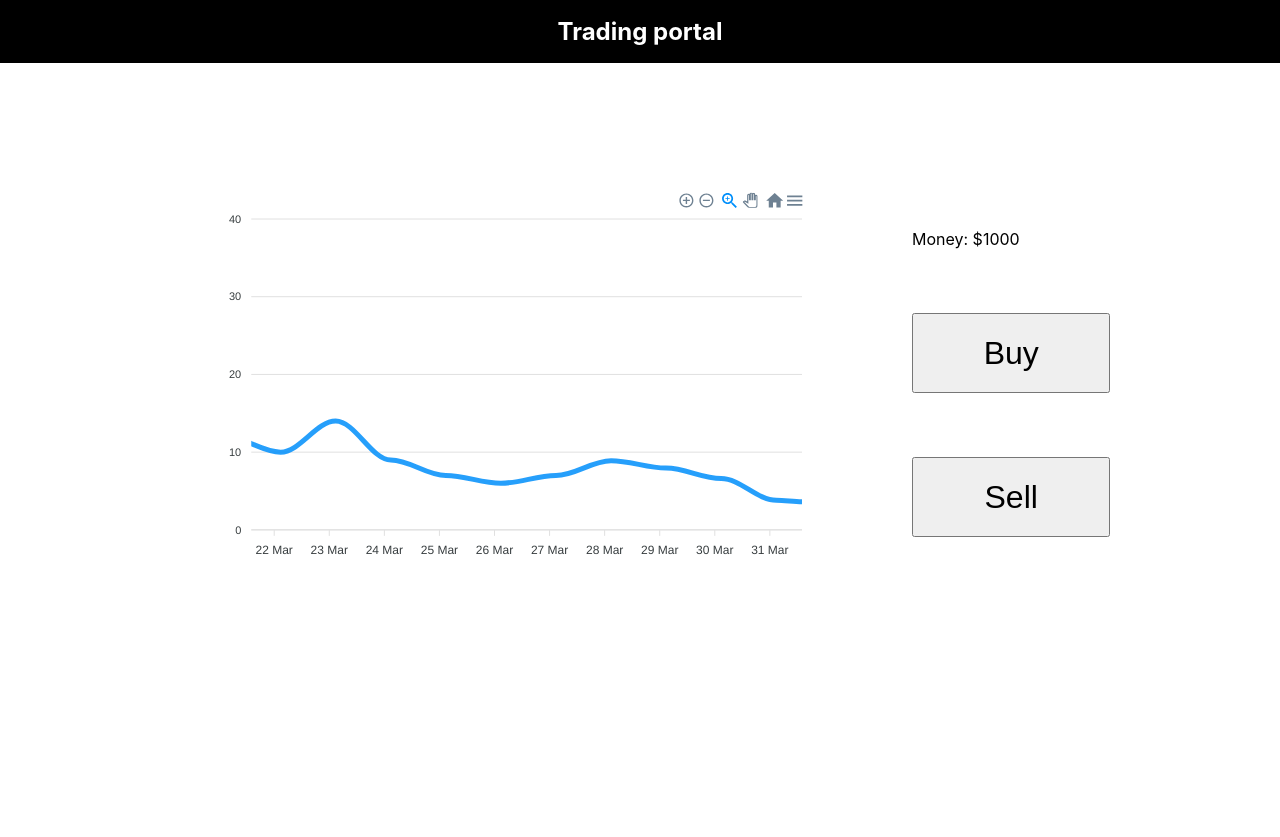
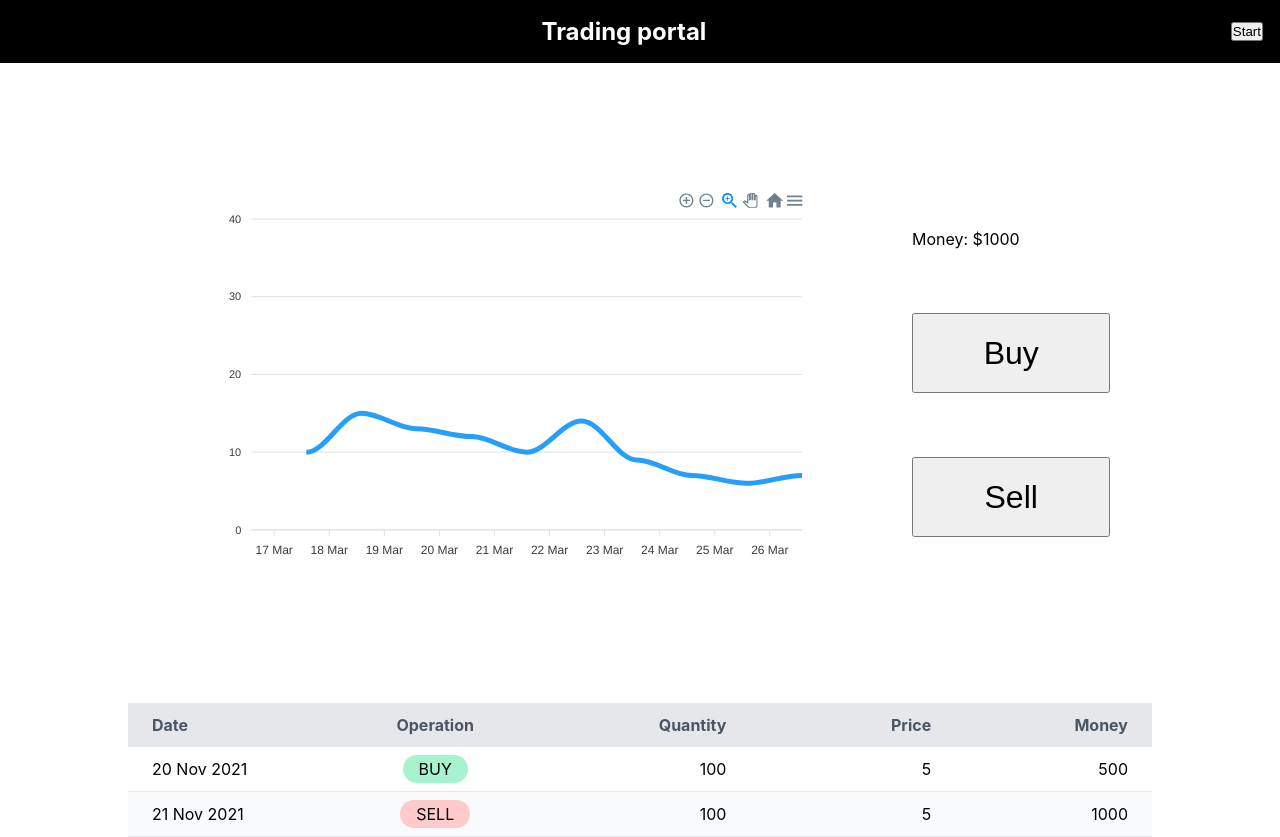
Before and after one commit to loocurse/qc-trading-sim, a React (Create React App) app: page / in a window 1280 px wide. Before the commit the page ends 800 px from the top, so only its background shows below. Built offline with nearby package versions, Linux system fonts and the light colour scheme.

Commit message:
Added transactions component. Changed price update mechanism to button toggle instead of starting when component mounts.

```diff
--- a/src/App.js
+++ b/src/App.js
@@ -1,8 +1,8 @@
 import "./App.scss";
-import { useState, useEffect } from "react";
+import { useState, useEffect, useRef } from "react";
 import Buttons from "./components/Buttons";
 import Graph from "./components/Graph";
-import ApexChart from "apexcharts";
+import Transactions from "./components/Transactions";
 
 const getNextDay = (date, day) => {
   const nextDay = new Date(date);
@@ -26,13 +26,18 @@ function App() {
   const [cash, setCash] = useState(1000);
   const [series, setSeries] = useState(generateData);
   const [annotation, setAnnotation] = useState([]);
-  let price;
+  const [updating, setUpdating] = useState(false);
+  const intervalRef = useRef(null);
 
-  // Every 2 seconds, append to data
-  useEffect(() => {
-    setInterval(() => {
+  // Every 1 seconds, append to data
+  const triggerInterval = () => {
+    if (updating) {
+      clearInterval(intervalRef.current);
+      setUpdating(false);
+    } else {
+      intervalRef.current = setInterval(() => {
         setSeries((oldData) => {
-        price = Math.abs(
+          let price = Math.abs(
             (Math.random() - 0.48) * 6 + oldData[oldData.length - 1].y
           );
 
@@ -49,12 +54,17 @@ function App() {
           return newData;
         });
       }, 1000);
-  }, []);
+      setUpdating(true);
+    }
+  };
 
   return (
     <div>
       <nav>
-        <h1>Trading portal</h1>
+        <h1 style={{ marginLeft: "auto" }}>Trading portal</h1>
+        <button style={{ marginLeft: "auto" }} onClick={triggerInterval}>
+          {updating ? "Stop" : "Start"}
+        </button>
       </nav>
       <div className="app">
         <div className="main">
@@ -64,10 +74,11 @@ function App() {
           <Buttons
             setCash={setCash}
             cash={cash}
-            price={price}
+            // price={price}
             series={series}
             setAnnotation={setAnnotation}
           />
+          <Transactions />
         </div>
       </div>
     </div>
--- a/src/App.scss
+++ b/src/App.scss
@@ -48,3 +48,7 @@ nav {
     margin: 2rem 1rem;
   }
 }
+
+td {
+  border: none;
+}
--- a/src/components/Buttons.js
+++ b/src/components/Buttons.js
@@ -8,19 +8,19 @@ function Buttons({ setAnnotation, setCash, cash, price, series }) {
     setValue({ ...value, buy: new_value });
     // change graph color, or show some sort of status of purchase
     setAnnotation([
-        {
-          y: series[series.length - 1].y,
-          borderColor: '#006400',
-          label: {
-            borderColor: '#006400',
-            style: {
-              color: '#fff',
-              background: '#006400'
-            },
-            text: 'Buy Price'
-          }
-        }
-      ])
+      {
+        y: series[series.length - 1].y,
+        borderColor: "#006400",
+        label: {
+          borderColor: "#006400",
+          style: {
+            color: "#fff",
+            background: "#006400",
+          },
+          text: "Buy Price",
+        },
+      },
+    ]);
   };
 
   const updateCash = () => {
@@ -34,10 +34,9 @@ function Buttons({ setAnnotation, setCash, cash, price, series }) {
     const new_value = [...value.sell, series[series.length - 1].y];
     setValue({ ...value, sell: new_value });
     // show status of sell
-    setAnnotation([])
+    setAnnotation([]);
     updateCash(); // change money value
   };
-
 
   return (
     <div className="buttons">
--- a/src/components/Graph.js
+++ b/src/components/Graph.js
@@ -4,9 +4,6 @@ import Chart from "react-apexcharts";
 const X_AXIS_RANGE = 1000 * 3600 * 24 * 10; // 10 days
 
 function Graph({ series, annotation }) {
-
-  var a = new Date()
-  a.setDate(a.getDate() + 3)
   return (
     <Chart
       options={{
@@ -37,7 +34,7 @@ function Graph({ series, annotation }) {
           //   },
           // },
           // ],
-          yaxis: [...annotation]
+          yaxis: [...annotation],
         },
         xaxis: {
           range: X_AXIS_RANGE,
--- /dev/null
+++ b/src/components/Transactions.js
@@ -0,0 +1,110 @@
+import React from "react";
+
+export default function Transactions() {
+  // TODO integrate data from other components
+  // TODO Change table headers
+  const data = [
+    {
+      date: "20 Nov 2021",
+      operation: "BUY",
+      quantity: 100,
+      price: 5,
+      money: 500,
+    },
+    {
+      date: "21 Nov 2021",
+      operation: "SELL",
+      quantity: 100,
+      price: 5,
+      money: 1000,
+    },
+  ];
+  return (
+    <div
+      style={{
+        gridColumn: "1/-1",
+      }}
+    >
+      <table
+        style={{
+          width: "100%",
+          borderCollapse: "collapse",
+        }}
+      >
+        <colgroup>
+          {Array(5)
+            .fill()
+            .map(() => (
+              <col style={{ width: "20%" }}></col>
+            ))}
+        </colgroup>
+        <thead>
+          <tr
+            style={{
+              background: "#E5E7EB",
+              color: "#4B5563",
+            }}
+          >
+            <th style={{ padding: "12px 0px 12px 24px", textAlign: "left" }}>
+              Date
+            </th>
+            <th style={{ padding: "12px 0px" }}>Operation</th>
+            <th style={{ padding: "12px 16px 12px 0px", textAlign: "right" }}>
+              Quantity
+            </th>
+            <th style={{ padding: "12px 16px 12px 0px", textAlign: "right" }}>
+              Price
+            </th>
+            <th style={{ padding: "12px 24px 12px 0px", textAlign: "right" }}>
+              Money
+            </th>
+          </tr>
+        </thead>
+        <tbody>
+          {data.map(({ date, operation, quantity, price, money }, idx) => {
+            return (
+              <tr
+                style={{
+                  borderBottom: "1px solid #e5e7eb",
+                  background: idx % 2 !== 0 ? "#F9FAFB" : "",
+                }}
+              >
+                <td
+                  style={{ padding: "12px 0px 12px 24px", textAlign: "left" }}
+                >
+                  {date}
+                </td>
+                <td style={{ textAlign: "center", padding: "4px 0px" }}>
+                  <span
+                    style={{
+                      background: operation === "BUY" ? "#A7F3D0" : "#FECACA",
+                      borderRadius: "9999px",
+                      padding: "4px 16px",
+                    }}
+                  >
+                    {operation}
+                  </span>
+                </td>
+                <td
+                  style={{ padding: "12px 16px 12px 0px", textAlign: "right" }}
+                >
+                  {quantity}
+                </td>
+                <td
+                  style={{ padding: "12px 16px 12px 0px", textAlign: "right" }}
+                >
+                  {price}
+                </td>
+                <td
+                  style={{ padding: "12px 24px 12px 0px", textAlign: "right" }}
+                >
+                  {money}
+                </td>
+              </tr>
+            );
+          })}
+        </tbody>
+      </table>
+    </div>
+  );
+}
```
Lines whose indentation alone changed are shown as unchanged.
